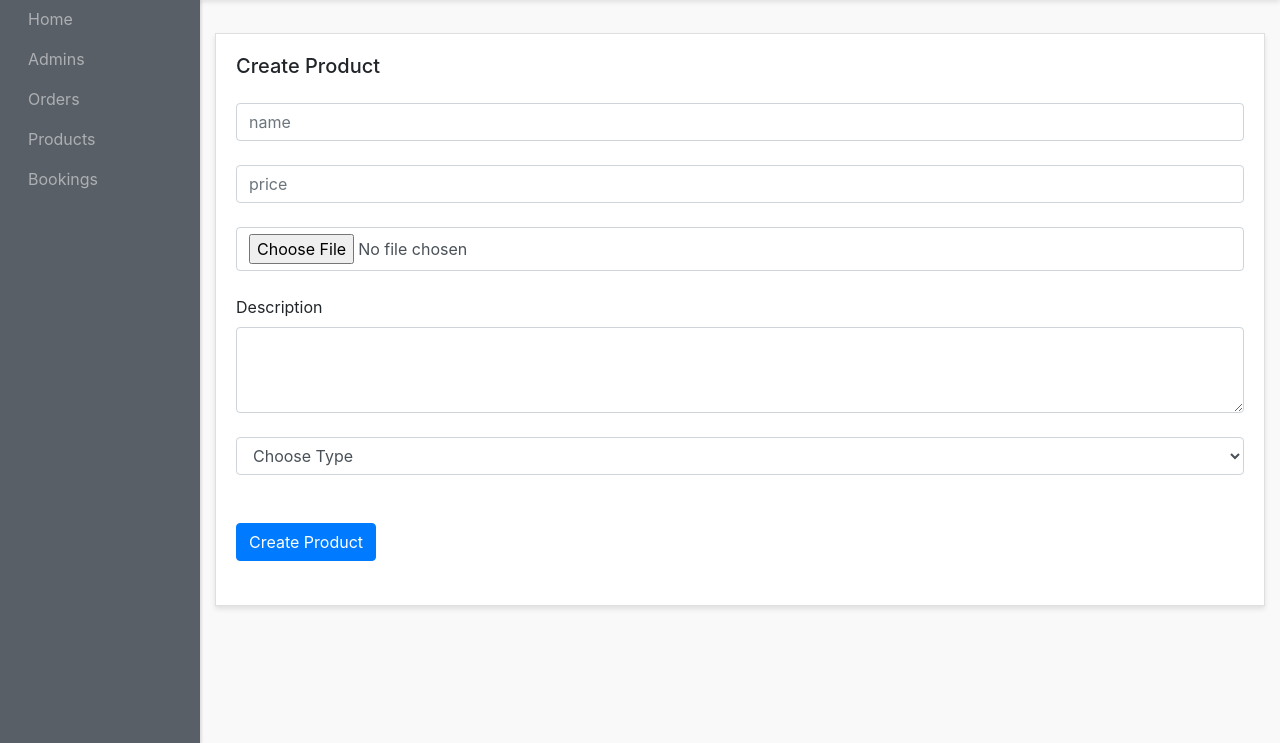
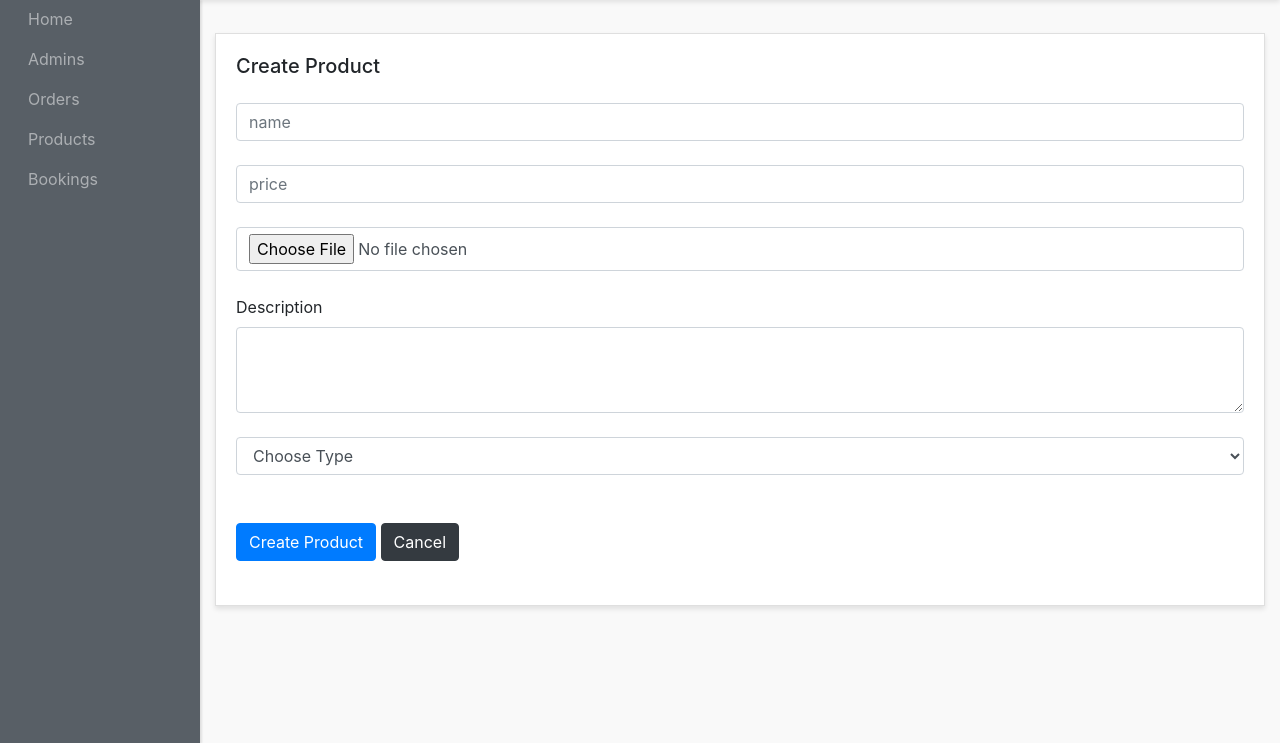
Before and after one commit to dipakPJS/PHP-OOP-COFFEE-SHOP, a PHP site: page /coffee-blend/admin-panel/products-admins/create-products.php in a window 1280 px wide. Shown: the part 57-800 px from the top of the page. Run offline with PHP 8.4, Linux system fonts and the light colour scheme; the visitor is signed in with stand-in values (Sample User, id 1); some libraries are stand-ins or nearby versions.

Commit message:
Update create-products.php

```diff
--- a/admin-panel/products-admins/create-products.php
+++ b/admin-panel/products-admins/create-products.php
@@ -72,6 +72,7 @@ if (isset($_POST['create_product'])) {
 
           <!-- Submit button -->
           <button type="submit" name="create_product" class="btn btn-primary  mb-4 text-center">Create Product</button>
+          <a href="<?= APP_URL ?>products-admins/show-products.php" class="btn btn-dark mb-4 ms-2 text-center">Cancel</a>
 
 
         </form>
```
